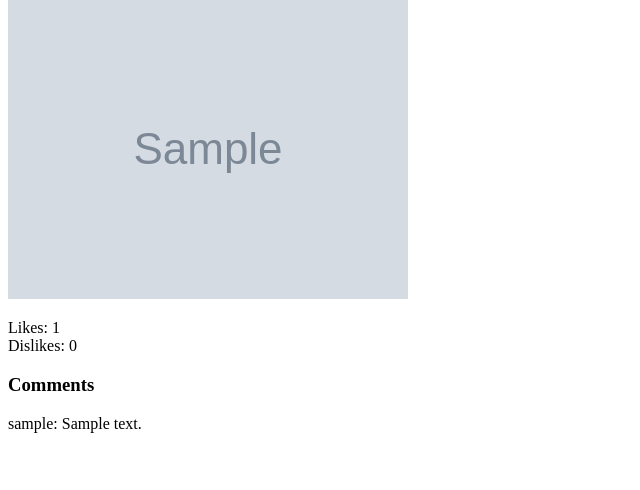
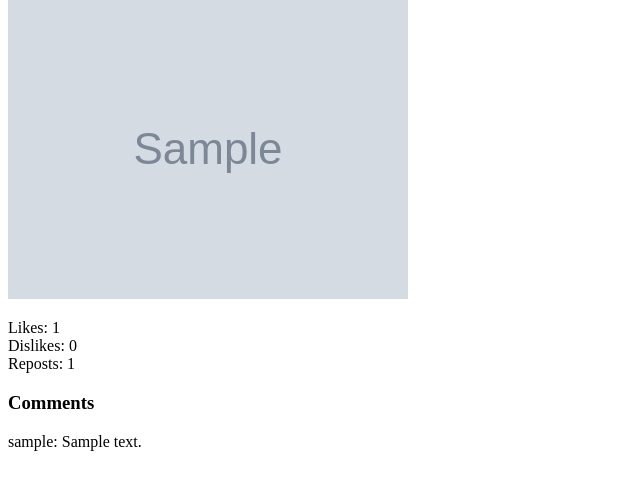
Before and after one commit to ArtemSl0/social-feed-portfolio, a Django app: page /posts/1/ in a window 1280 px wide. Shown: the part 252-742 px from the top of the page, without its empty margins (0-640 px from the left). Run offline with Django 5.2, Linux system fonts and the light colour scheme; tables that the repository leaves empty hold one stand-in row (values such as "Sample post"); grey boxes marked "Sample" are stand-in pictures; some libraries are stand-ins or nearby versions.

Commit message:
Add reposts_count to Post model and display in templates

```diff
--- a/feed/models.py
+++ b/feed/models.py
@@ -21,6 +21,10 @@ class Post(models.Model):
     @property
     def dislikes_count(self):
         return self.likes.filter(reaction=Like.DISLIKE).count()
+
+    @property
+    def reposts_count(self):
+        return self.reposts.count()
 
     def __str__(self):
         return f"{self.content[:30]} - {self.author}"
--- a/templates/feed/post_detail.html
+++ b/templates/feed/post_detail.html
@@ -25,7 +25,7 @@
       <button type="submit" class="btn btn-outline-secondary">Repost</button>
     </form>
   {% endif %}
-  <p>Likes: {{ post.likes_count }} <br> Dislikes: {{ post.dislikes_count }}</p>
+  <p>Likes: {{ post.likes_count }} <br> Dislikes: {{ post.dislikes_count }} <br> Reposts: {{ post.reposts_count }}</p>
 
   <h3>Comments</h3>
   {% for comment in post.comments.all %}
--- a/templates/feed/post_list.html
+++ b/templates/feed/post_list.html
@@ -9,7 +9,7 @@
     {% for post in post_list %}
       <li>
         <a href="{% url 'feed:post-detail' pk=post.id %}">{{ post.content }}</a>
-        - {{ post.author }} ({{ post.likes_count }} likes, {{ post.dislikes_count }} dislikes)
+        - {{ post.author }} ({{ post.likes_count }} likes, {{ post.dislikes_count }} dislikes, {{ post.reposts_count }} reposts)
       </li>
     {% endfor %}
   </ul>
```
